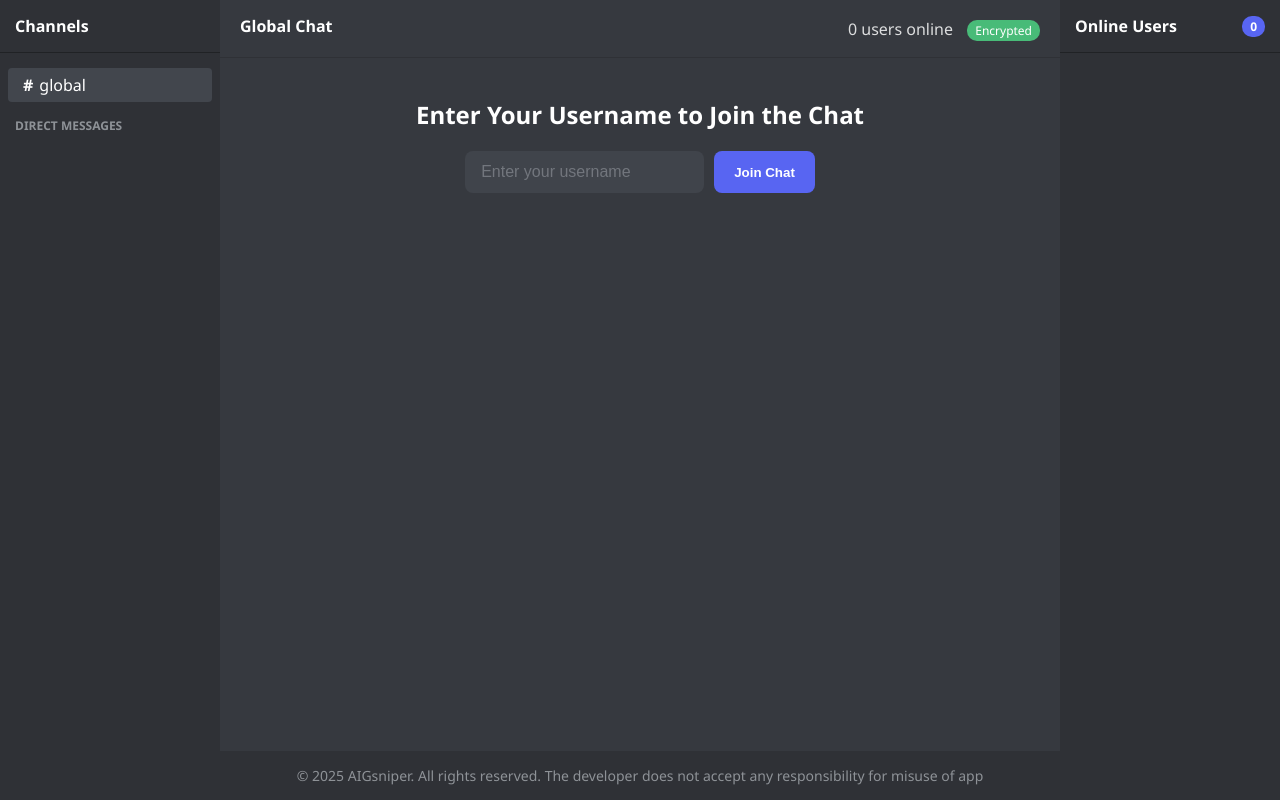
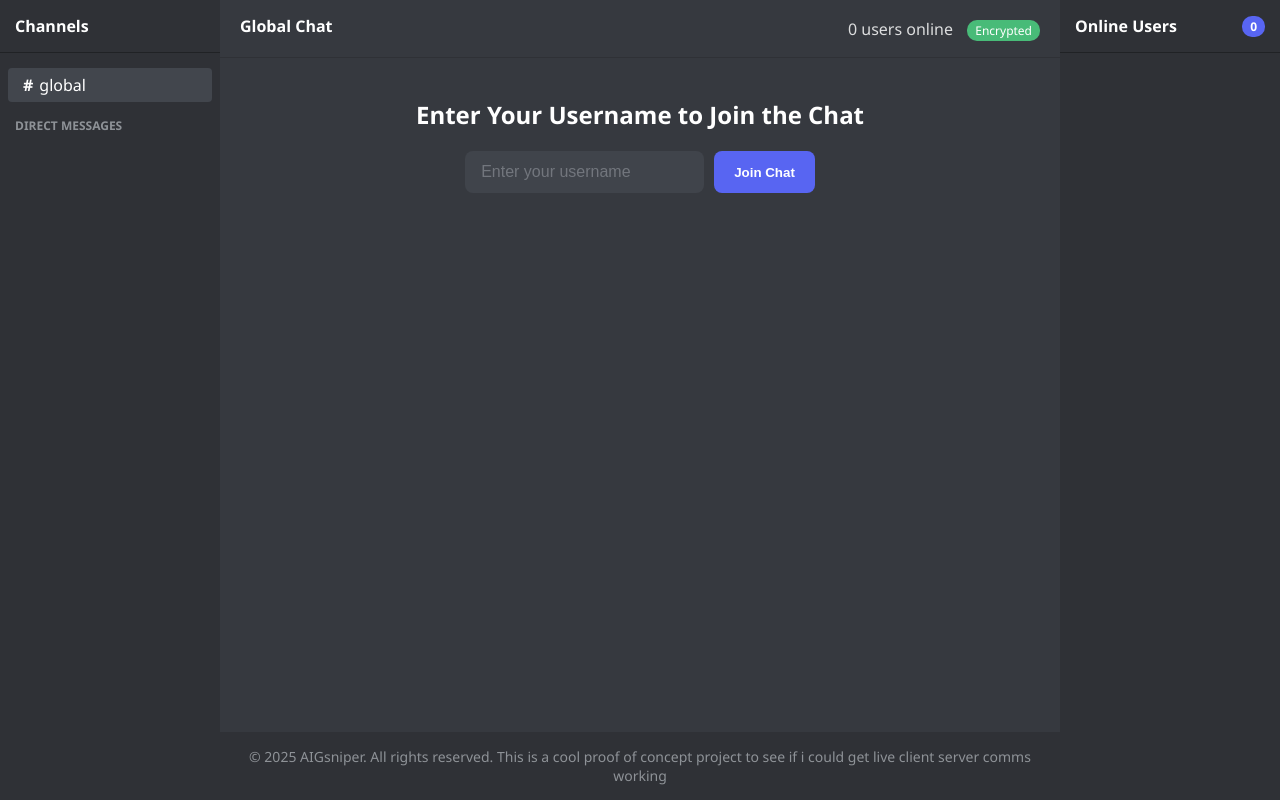
Before and after one commit to AIGsniperYt/Multiplayer, a plain HTML site: page index.html in a window 1280 px wide. Drawn offline with Linux system fonts and the light colour scheme.

Commit message:
Update index.html

```diff
--- a/index.html
+++ b/index.html
@@ -65,7 +65,7 @@
 
         <!-- Copyright footer -->
         <footer class="copyright-footer">
-            &copy; 2025 AIGsniper. All rights reserved. The developer does not accept any responsibility for misuse of app
+            &copy; 2025 AIGsniper. All rights reserved. This is a cool proof of concept project to see if i could get live client server comms working
         </footer>
     </div>
 
```
